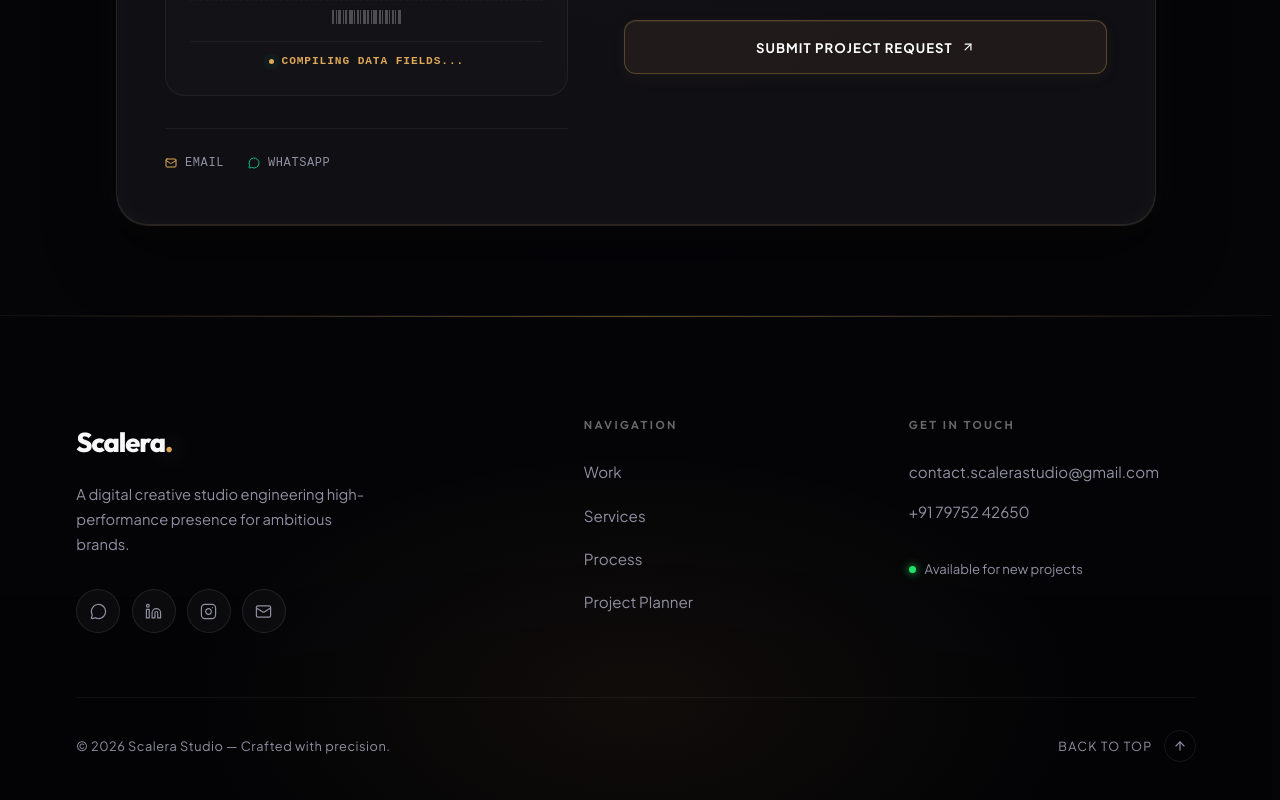
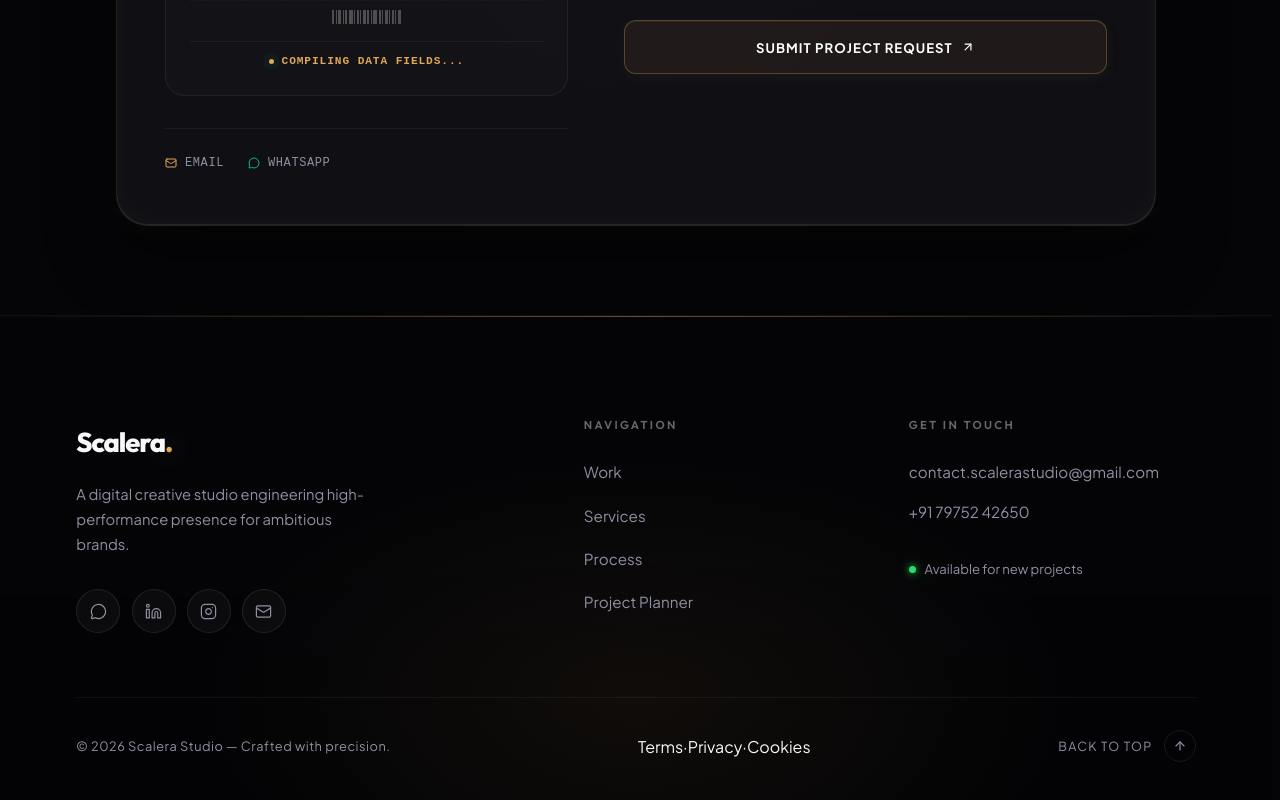
Before and after one commit to sherhanabid123-debug/Scalera, a React (Vite) app: page / in a window 1280 px wide. Shown: the part 8312-9112 px from the top of the page. Built offline with nearby package versions, Linux system fonts and the light colour scheme.

Commit message:
Auto-save: 2026-07-06 18:52:19

```diff
--- a/src/components/layout/Footer.jsx
+++ b/src/components/layout/Footer.jsx
@@ -109,6 +109,13 @@ const Footer = () => {
           <span className="footer-copy">
             © {new Date().getFullYear()} Scalera Studio — Crafted with precision.
           </span>
+          <nav className="footer-legal">
+            <a href="/legal.html#terms">Terms</a>
+            <span className="footer-legal-sep">·</span>
+            <a href="/legal.html#privacy">Privacy</a>
+            <span className="footer-legal-sep">·</span>
+            <a href="/legal.html#cookies">Cookies</a>
+          </nav>
           <button className="footer-top-btn" onClick={scrollTop}>
             Back to top
             <span className="footer-top-icon">
```
